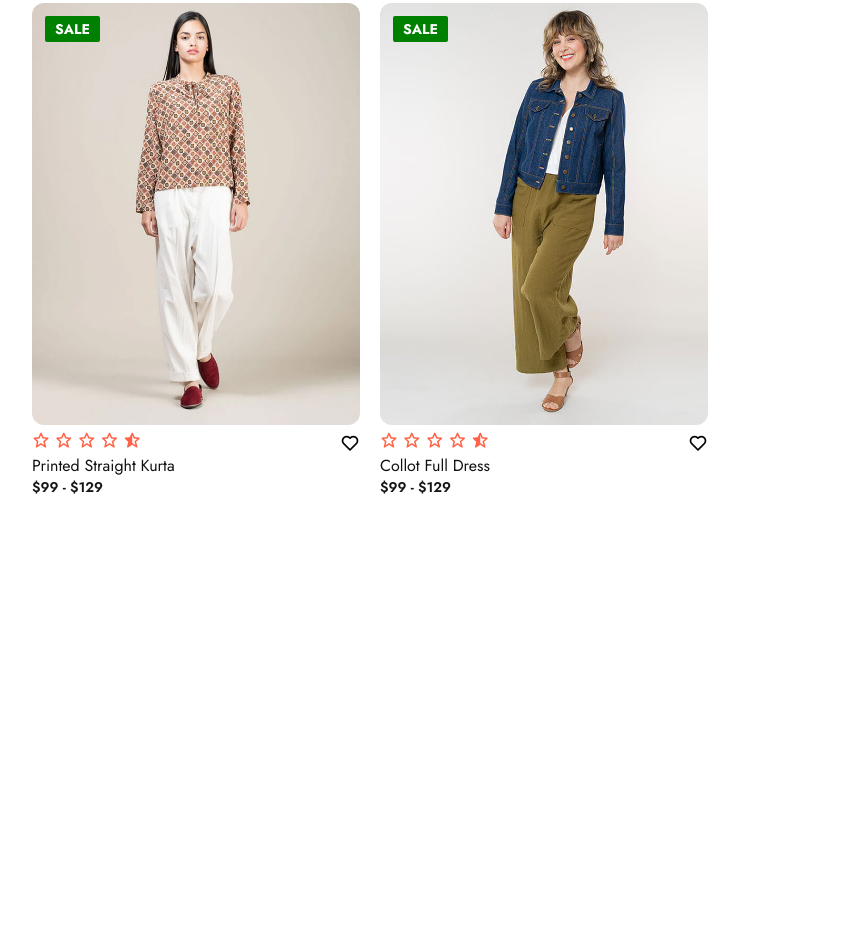
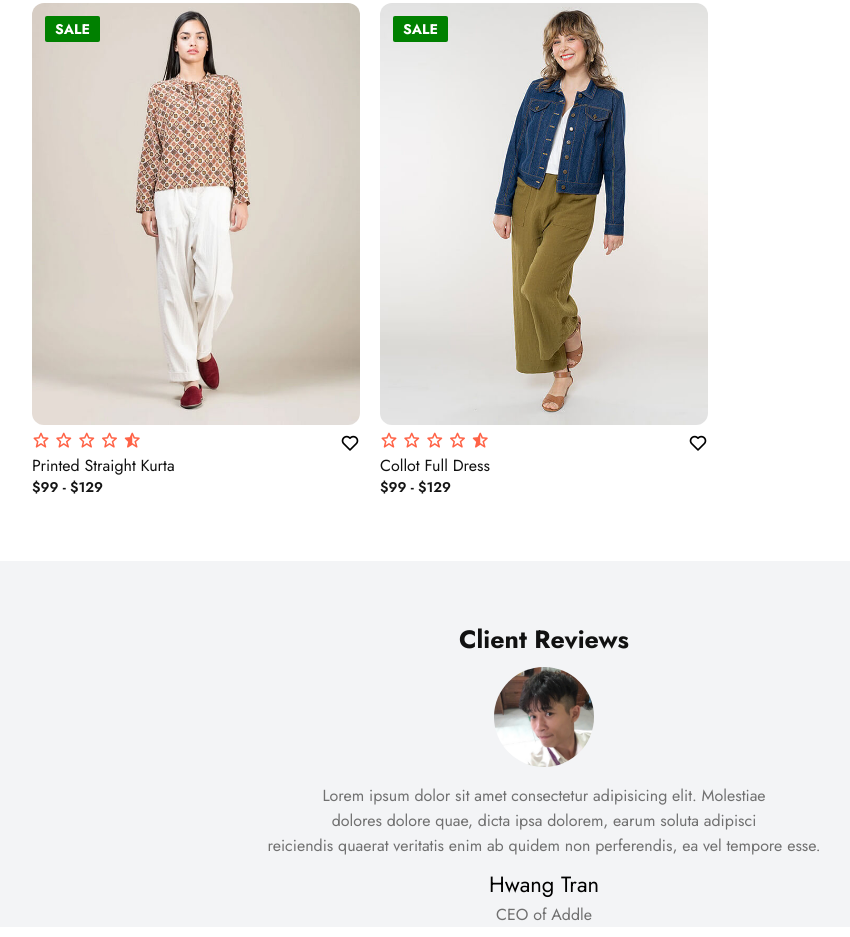
Before and after one commit to TranVuHoang/repo100, a plain HTML site: page index.html in a window 1280 px wide. Shown: the part 1928-2865 px from the top of the page, without its empty margins (96-946 px from the left). Before the commit the page ends 2489 px from the top, so only its background shows below. Drawn offline with nearby package versions, Linux system fonts and the light colour scheme.

Commit message:
create section clients

```diff
--- a/index.html
+++ b/index.html
@@ -273,6 +273,25 @@
     </section>
     <!-- trending section end -->
 
+    <!-- clients section start -->
+    <section class="clients">
+      <div class="clients__reviews">
+        <h3>Client Reviews</h3>
+        <img src="./images/team-1.jpg" alt="hwang tran" />
+        <p>
+          Lorem ipsum dolor sit amet consectetur adipisicing elit. Molestiae
+          <br />
+          dolores dolore quae, dicta ipsa dolorem, earum soluta adipisci <br />
+          reiciendis quaerat veritatis enim ab quidem non perferendis, ea vel
+          tempore esse.
+        </p>
+
+        <h2>Hwang Tran</h2>
+        <p>CEO of Addle</p>
+      </div>
+    </section>
+    <!-- clients section end -->
+
     <!-- font awesome cdn -->
     <script
       src="https://kit.fontawesome.com/45f7d79fc2.js"
--- a/main.css
+++ b/main.css
@@ -251,3 +251,44 @@
     }
   }
 }
+
+/* --- clients --- */
+.clients {
+  background: #f3f4f6;
+
+  & .clients__reviews {
+    padding-top: 60px;
+    text-align: center;
+  }
+
+  & h3 {
+    color: #111;
+    font-size: 25px;
+    text-transform: capitalize;
+    text-align: center;
+    font-weight: 700;
+  }
+
+  & img {
+    width: 100px;
+    height: auto;
+    border-radius: 50%;
+    margin: 10px 0;
+  }
+
+  & p {
+    color: #707070;
+    font-size: 16px;
+    font-weight: 400;
+    line-height: 25px;
+    margin-bottom: 10px;
+  }
+
+  & h2 {
+    font-size: 22px;
+    color: #000;
+    font-weight: 400;
+    text-transform: capitalize;
+    margin-bottom: 2px;
+  }
+}
```
Also changed, not shown: images/team-1.jpg (added).
